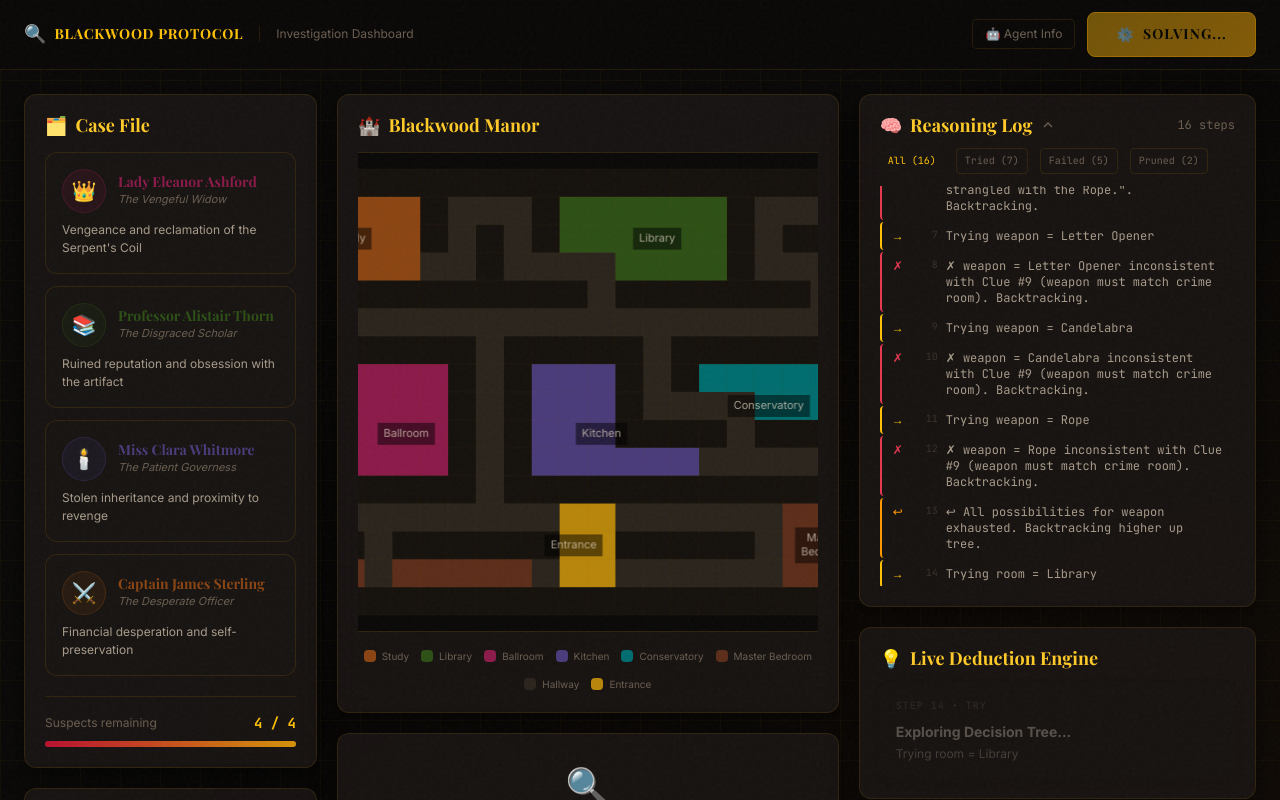
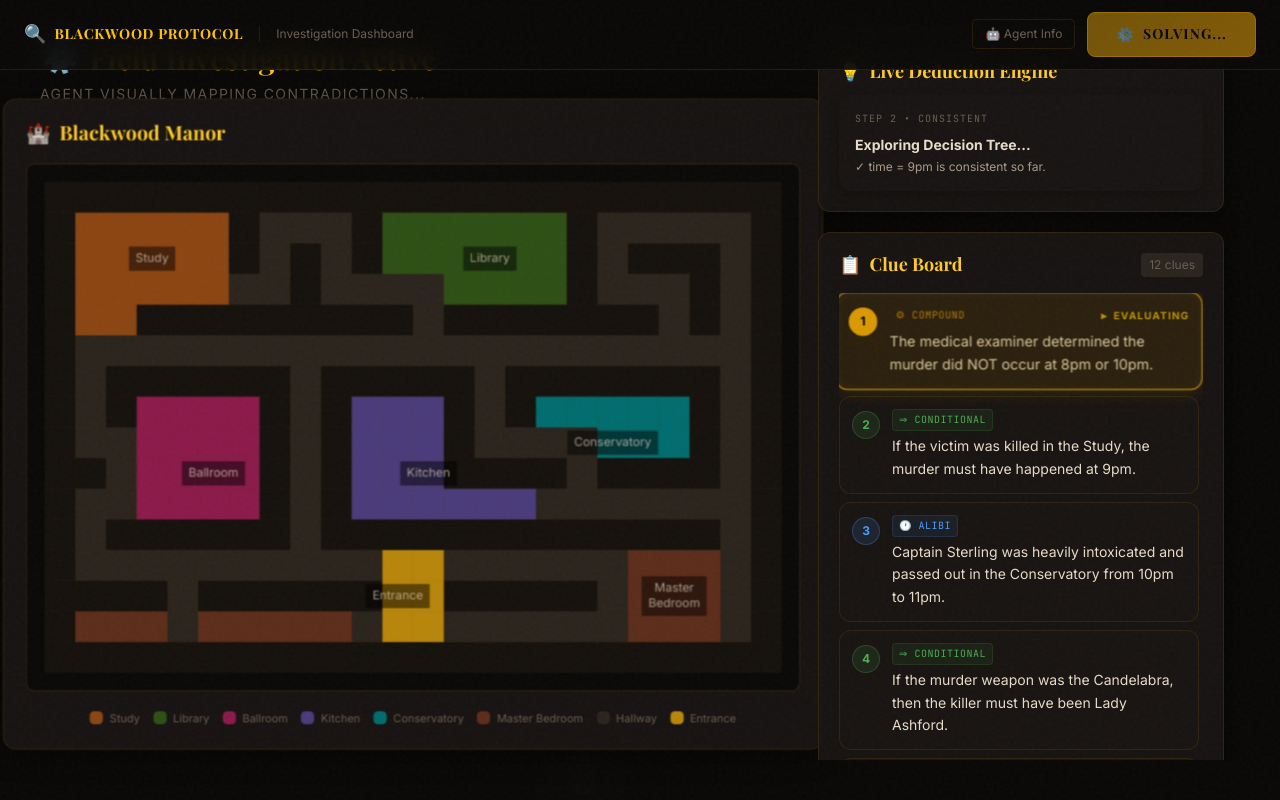
Before and after one commit to coderanik/Infernia, a Next.js app: page /investigate in a window 1280 px wide. Both pictures are taken after a click on the button "⚡ SOLVE CASE". Shown: the top 800 px of the page. Built offline with nearby package versions, Linux system fonts and the light colour scheme.

Commit message:
feat: implement 'Maximized Field Investigation' mode to visually track A* navigation and attach AI conceptual summary

```diff
--- a/app/investigate/page.tsx
+++ b/app/investigate/page.tsx
@@ -26,6 +26,8 @@ export default function InvestigatePage() {
   const [isPathAnimating, setIsPathAnimating] = useState(false);
   const [showPEAS, setShowPEAS] = useState(false);
   const [solverStats, setSolverStats] = useState<{ totalSteps: number; backtracks: number } | null>(null);
+  const [isMaximized, setIsMaximized] = useState(false);
+  const [investigatorSpeech, setInvestigatorSpeech] = useState<string | null>(null);
 
   const handleSolve = useCallback(async () => {
     if (isSolving) return;
@@ -37,6 +39,8 @@ export default function InvestigatePage() {
     setIsRevealing(false);
     setPath([]);
     setHighlightRoom(null);
+    setIsMaximized(true);
+    setInvestigatorSpeech(null);
 
     try {
       const response = await fetch('/api/solve', {
@@ -51,10 +55,62 @@ export default function InvestigatePage() {
       // Animate steps appearing one by one
       const allSteps: ReasoningStep[] = result.steps;
       let currentStep = 0;
+      let lastRoom: Room | 'Entrance' = 'Entrance';
 
-      const runNextStep = () => {
+      const executeStepDelay = (ms: number) => new Promise((resolve) => setTimeout(resolve, ms));
+
+      const runNextStep = async () => {
         if (currentStep < allSteps.length) {
           const step = allSteps[currentStep];
+
+          // Determine if we need to walk based on step evaluation
+          let targetRoom: Room | 'Entrance' | null = null;
+          let speech: string | null = null;
+
+          if (step.action === 'try' || step.action === 'inconsistent' || step.action === 'prune') {
+             if (step.variable === 'room' && step.value) targetRoom = step.value as Room;
+             else if (step.variable === 'suspect') {
+                if (step.value === 'Captain James Sterling') targetRoom = 'Conservatory';
+                if (step.value === 'Lady Eleanor Ashford') targetRoom = 'Ballroom';
+                if (step.value === 'Professor Alistair Thorn') targetRoom = 'Study';
+                if (step.value === 'Miss Clara Whitmore') targetRoom = 'Library';
+                speech = step.action === 'inconsistent'
+                  ? `Ah! I've cleared ${step.value} here!`
+                  : step.action === 'prune'
+                    ? `Impossible! ${step.value} is cleared!`
+                    : `Let's question ${step.value}...`;
+             }
+             else if (step.variable === 'weapon') {
+                if (step.value === 'Revolver') targetRoom = 'Study';
+                if (step.value === 'Letter Opener') targetRoom = 'Library';
+                if (step.value === 'Candelabra') targetRoom = 'Ballroom';
+                if (step.value === 'Rope') targetRoom = 'Master Bedroom';
+                speech = `Forensics indicates the ${step.value}...`;
+             }
+          }
+
+          if (targetRoom && targetRoom !== lastRoom) {
+             const startC = ROOM_CENTERS[lastRoom];
+             const targetC = ROOM_CENTERS[targetRoom];
+             setInvestigatorSpeech(null);
+             try {
+               const pRes = await fetch('/api/path', {
+                  method: 'POST', body: JSON.stringify({ start: startC, targets: [targetC] })
+               });
+               const pData = await pRes.json();
+               if (pData.result?.path) {
+                 setPath(pData.result.path);
+                 setIsPathAnimating(true);
+                 lastRoom = targetRoom;
+                 const walkTime = Math.max(1000, pData.result.path.length * 60);
+                 await executeStepDelay(walkTime);
+                 setIsPathAnimating(false);
+               }
+             } catch(e) {}
+          }
+
+          if (speech) setInvestigatorSpeech(speech);
+
           setSteps((prev) => [...prev, step]);
 
           // Highlight active clue
@@ -71,13 +127,16 @@ export default function InvestigatePage() {
 
           currentStep++;
 
-          // Dynamic delay: standard try/consistent = fast, backtracks/failures = slow to show "deep thinking"
-          let delay = 90;
-          if (step.action === 'backtrack' || step.action === 'inconsistent') delay = 350;
-          if (step.action === 'solution') delay = 500;
+          let delay = 350;
+          if (step.action === 'backtrack' || step.action === 'inconsistent') delay = 1000;
+          if (step.action === 'prune') delay = 800;
+          if (step.action === 'solution') delay = 2000;
 
           setTimeout(runNextStep, delay);
         } else {
+          setIsMaximized(false);
+          setInvestigatorSpeech(null);
+
           if (result.success && result.solution) {
             setSolution(result.solution);
             setIsRevealing(true);
@@ -98,7 +157,7 @@ export default function InvestigatePage() {
             ].filter((s) => s !== killerName) as Suspect[];
             setEliminatedSuspects(eliminated);
 
-            // Trigger path animation
+            // Trigger final path animation to crime scene
             const roomCenter = ROOM_CENTERS[result.solution.room as Room];
             const entrance = ROOM_CENTERS['Entrance'];
             if (roomCenter && entrance) {
@@ -112,7 +171,7 @@ export default function InvestigatePage() {
       };
 
       // Start the recursive loop
-      setTimeout(runNextStep, 100);
+      setTimeout(runNextStep, 500);
     } catch (error) {
       console.error('Solve error:', error);
       setIsSolving(false);
@@ -152,7 +211,111 @@ export default function InvestigatePage() {
     setPath([]);
     setIsPathAnimating(false);
     setSolverStats(null);
+    setIsMaximized(false);
+    setInvestigatorSpeech(null);
   };
+
+  const liveDeductionUI = (
+    <div className="glass-card p-5">
+      <h3
+        className="text-lg font-bold flex items-center gap-2 mb-3"
+        style={{ fontFamily: 'var(--font-serif)', color: 'var(--gold-300)' }}
+      >
+        <span>💡</span> Live Deduction Engine
+      </h3>
+
+      <div className="space-y-3">
+        {steps.length === 0 && (
+          <p className="text-xs" style={{ color: 'var(--text-muted)' }}>
+            Awaiting protocol activation to analyze clues...
+          </p>
+        )}
+
+        {steps.length > 0 && steps[steps.length - 1] && (
+          <div
+            className="rounded-lg p-4 animate-fade-in transition-all"
+            style={{
+              background: 'rgba(26, 22, 20, 0.7)',
+              border: `1px solid ${
+                steps[steps.length - 1].action === 'inconsistent' ? 'var(--crimson-600)' :
+                steps[steps.length - 1].action === 'solution' ? '#FFD700' :
+                steps[steps.length - 1].action === 'prune' ? '#9C27B0' : 'var(--gold-600)40'
+              }`,
+              boxShadow: '0 4px 12px rgba(0,0,0,0.2)'
+            }}
+          >
+            <div className="text-[10px] font-mono mb-2 tracking-widest" style={{ color: 'var(--text-muted)' }}>
+              STEP {steps[steps.length-1].step} • {steps[steps.length-1].action.toUpperCase()}
+            </div>
+
+            {steps[steps.length-1].action === 'inconsistent' && steps[steps.length-1].clueId ? (
+              <>
+                <div className="text-sm font-bold mb-1" style={{ color: 'var(--crimson-400)' }}>
+                  Hypothesis Invalidated
+                </div>
+                <p className="text-xs mb-3" style={{ color: 'var(--text-secondary)' }}>
+                  Testing <strong style={{color:'var(--text-primary)'}}>{steps[steps.length-1].variable} = {steps[steps.length-1].value}</strong> fails due to a direct contradiction with known evidence.
+                </p>
+                <div className="p-3 rounded bg-black/40 border border-red-900/30">
+                  <span className="text-[10px] font-bold tracking-widest uppercase mb-1 block" style={{ color: 'var(--crimson-600)' }}>Contradicting Clue #{steps[steps.length-1].clueId}</span>
+                  <span className="text-xs italic" style={{ color: 'var(--gold-500)' }}>
+                    &quot;{clues.find(c => c.id === steps[steps.length-1].clueId)?.description}&quot;
+                  </span>
+                </div>
+                <p className="text-[10px] mt-3 uppercase tracking-wider font-bold animate-pulse" style={{ color: 'var(--crimson-500)' }}>
+                  ↳ Pruning branch. Initiating backtrack.
+                </p>
+              </>
+            ) : steps[steps.length-1].action === 'solution' ? (
+              <>
+                <div className="text-sm font-bold mb-2" style={{ color: '#FFD700' }}>
+                  ✓ Absolute Mathematical Certainty Reached
+                </div>
+                <p className="text-xs" style={{ color: 'var(--text-secondary)' }}>
+                  All 12 constraints satisfied simultaneously. The mystery has precisely one unique solution.
+                </p>
+              </>
+            ) : steps[steps.length-1].action === 'prune' ? (
+               <>
+                <div className="text-sm font-bold mb-1" style={{ color: '#9C27B0' }}>
+                  Domain Reduction
+                </div>
+                <p className="text-xs mb-2" style={{ color: 'var(--text-secondary)' }}>
+                  Pre-emptively removing <strong style={{color:'var(--text-primary)'}}>{steps[steps.length-1].value}</strong> to optimize search space.
+                </p>
+                <div className="p-3 rounded bg-black/40 border border-purple-900/30">
+                  <span className="text-[10px] font-bold tracking-widest uppercase mb-1 block" style={{ color: '#9C27B0' }}>Based on Clue #{steps[steps.length-1].clueId}</span>
+                  <span className="text-xs italic" style={{ color: 'var(--gold-500)' }}>
+                    &quot;{clues.find(c => c.id === steps[steps.length-1].clueId)?.description}&quot;
+                  </span>
+                </div>
+               </>
+            ) : (
+              <>
+                <div className="text-sm font-bold mb-1" style={{ color: 'var(--text-primary)' }}>
+                  Exploring Decision Tree...
+                </div>
+                <p className="text-xs" style={{ color: 'var(--text-secondary)' }}>
+                  {steps[steps.length-1].message}
+                </p>
+              </>
+            )}
+          </div>
+        )}
+      </div>
+
+      {hasSolved && (
+        <div className="mt-6 pt-4 border-t border-[var(--border-subtle)] animate-fade-in">
+          <h4 className="text-xs font-bold uppercase tracking-widest mb-3" style={{ color: '#4CAF50' }}>Applied AI Concepts</h4>
+          <ul className="text-[10px] space-y-3" style={{ color: 'var(--text-secondary)' }}>
+            <li><strong className="text-[var(--text-primary)]">Constraint Satisfaction (CSP):</strong> Utilized backtracking and forward checking to prune branches (Steps 1-6) and locate the unique valid theorem mapping.</li>
+            <li><strong className="text-[var(--text-primary)]">A* Pathfinding Search:</strong> Powered the investigator's movement grid-by-grid using Manhattan Heuristics, visually validating distance limits.</li>
+            <li><strong className="text-[var(--text-primary)]">PEAS Model-Based Agent:</strong> The entire process ran autonomously following percept updates mapping the 12 semantic clues to internal domains.</li>
+          </ul>
+        </div>
+      )}
+    </div>
+  );
 
   return (
     <div className="min-h-screen relative">
@@ -307,11 +470,13 @@ export default function InvestigatePage() {
               eliminatedSuspects={eliminatedSuspects}
               killerSuspect={solution?.suspect ?? null}
             />
+            {!isMaximized && (
               <ClueBoard
                 clues={clues}
                 onCluesChange={() => {}}
                 activeClueId={activeClueId}
               />
+            )}
           </div>
 
           {/* Center Column: Map + Solution */}
@@ -320,6 +485,7 @@ export default function InvestigatePage() {
               highlightRoom={highlightRoom}
               path={path}
               isAnimating={isPathAnimating}
+              investigatorSpeech={investigatorSpeech}
             />
             <SolutionReveal
               solution={solution}
@@ -330,99 +496,38 @@ export default function InvestigatePage() {
           {/* Right Column: Reasoning Log */}
           <div className="col-span-12 lg:col-span-4 space-y-5">
             <ReasoningLog steps={steps} />
-
-            {/* Live Deduction Engine */}
-            <div className="glass-card p-5">
-              <h3
-                className="text-lg font-bold flex items-center gap-2 mb-3"
-                style={{ fontFamily: 'var(--font-serif)', color: 'var(--gold-300)' }}
-              >
-                <span>💡</span> Live Deduction Engine
-              </h3>
-
-              <div className="space-y-3">
-                {steps.length === 0 && (
-                  <p className="text-xs" style={{ color: 'var(--text-muted)' }}>
-                    Awaiting protocol activation to analyze clues...
-                  </p>
-                )}
-
-                {steps.length > 0 && steps[steps.length - 1] && (
-                  <div
-                    key={steps[steps.length - 1].step}
-                    className="rounded-lg p-4 animate-fade-in transition-all"
-                    style={{
-                      background: 'rgba(26, 22, 20, 0.7)',
-                      border: `1px solid ${
-                        steps[steps.length - 1].action === 'inconsistent' ? 'var(--crimson-600)' :
-                        steps[steps.length - 1].action === 'solution' ? '#FFD700' :
-                        steps[steps.length - 1].action === 'prune' ? '#9C27B0' : 'var(--gold-600)40'
-                      }`,
-                      boxShadow: '0 4px 12px rgba(0,0,0,0.2)'
-                    }}
-                  >
-                    <div className="text-[10px] font-mono mb-2 tracking-widest" style={{ color: 'var(--text-muted)' }}>
-                      STEP {steps[steps.length-1].step} • {steps[steps.length-1].action.toUpperCase()}
+            {!isMaximized && liveDeductionUI}
+          </div>
         </div>
 
-                    {steps[steps.length-1].action === 'inconsistent' && steps[steps.length-1].clueId ? (
-                      <>
-                        <div className="text-sm font-bold mb-1" style={{ color: 'var(--crimson-400)' }}>
-                          Hypothesis Invalidated
+        {/* Maximized Field Investigation Overlay */}
+        {isMaximized && (
+          <div className="fixed inset-0 z-[100] p-6 lg:p-10 flex flex-col lg:flex-row gap-8 backdrop-blur-xl animate-fade-in-up" style={{ background: 'rgba(10, 9, 8, 0.96)' }}>
+            {/* Left side: Huge map */}
+            <div className="flex-1 flex flex-col justify-center items-center h-full relative">
+              <div className="absolute top-0 left-0">
+                <h2 className="text-3xl font-bold mb-2 flex items-center gap-3" style={{ fontFamily: 'var(--font-serif)', color: 'var(--gold-400)' }}>
+                  <span className="animate-spin" style={{ animationDuration: '4s' }}>⚙️</span> Field Investigation Active
+                </h2>
+                <p className="text-sm text-[var(--text-muted)] tracking-widest uppercase">Agent visually mapping contradictions...</p>
               </div>
-                        <p className="text-xs mb-3" style={{ color: 'var(--text-secondary)' }}>
-                          Testing <strong style={{color:'var(--text-primary)'}}>{steps[steps.length-1].variable} = {steps[steps.length-1].value}</strong> fails due to a direct contradiction with known evidence.
-                        </p>
-                        <div className="p-3 rounded bg-black/40 border border-red-900/30">
-                          <span className="text-[10px] font-bold tracking-widest uppercase mb-1 block" style={{ color: 'var(--crimson-600)' }}>Contradicting Clue #{steps[steps.length-1].clueId}</span>
-                          <span className="text-xs italic" style={{ color: 'var(--gold-500)' }}>
-                            &quot;{clues.find(c => c.id === steps[steps.length-1].clueId)?.description}&quot;
-                          </span>
+              <div className="scale-100 lg:scale-[1.1] transform origin-center transition-transform mt-12">
+                <MansionMap
+                  highlightRoom={highlightRoom}
+                  path={path}
+                  isAnimating={isPathAnimating}
+                  investigatorSpeech={investigatorSpeech}
+                />
               </div>
-                        <p className="text-[10px] mt-3 uppercase tracking-wider font-bold animate-pulse" style={{ color: 'var(--crimson-500)' }}>
-                          ↳ Pruning branch. Initiating backtrack.
-                        </p>
-                      </>
-                    ) : steps[steps.length-1].action === 'solution' ? (
-                      <>
-                        <div className="text-sm font-bold mb-2" style={{ color: '#FFD700' }}>
-                          ✓ Absolute Mathematical Certainty Reached
             </div>
-                        <p className="text-xs" style={{ color: 'var(--text-secondary)' }}>
-                          All 12 constraints satisfied simultaneously. The mystery has precisely one unique solution.
-                        </p>
-                      </>
-                    ) : steps[steps.length-1].action === 'prune' ? (
-                       <>
-                        <div className="text-sm font-bold mb-1" style={{ color: '#9C27B0' }}>
-                          Domain Reduction
+
+            {/* Right side: Live Deduction & ClueBoard */}
+            <div className="w-full lg:w-[450px] flex flex-col gap-5 overflow-y-auto custom-scrollbar pr-4 pb-12 h-full">
+              {liveDeductionUI}
+              <ClueBoard clues={clues} onCluesChange={() => {}} activeClueId={activeClueId} />
             </div>
-                        <p className="text-xs mb-2" style={{ color: 'var(--text-secondary)' }}>
-                          Pre-emptively removing <strong style={{color:'var(--text-primary)'}}>{steps[steps.length-1].value}</strong> to optimize search space.
-                        </p>
-                        <div className="p-3 rounded bg-black/40 border border-purple-900/30">
-                          <span className="text-[10px] font-bold tracking-widest uppercase mb-1 block" style={{ color: '#9C27B0' }}>Based on Clue #{steps[steps.length-1].clueId}</span>
-                          <span className="text-xs italic" style={{ color: 'var(--gold-500)' }}>
-                            &quot;{clues.find(c => c.id === steps[steps.length-1].clueId)?.description}&quot;
-                          </span>
-                        </div>
-                       </>
-                    ) : (
-                      <>
-                        <div className="text-sm font-bold mb-1" style={{ color: 'var(--text-primary)' }}>
-                          Exploring Decision Tree...
-                        </div>
-                        <p className="text-xs" style={{ color: 'var(--text-secondary)' }}>
-                          {steps[steps.length-1].message}
-                        </p>
-                      </>
-                    )}
           </div>
         )}
-              </div>
-            </div>
-          </div>
-        </div>
       </main>
 
       {/* Footer */}
```
Lines whose indentation alone changed are shown as unchanged.
